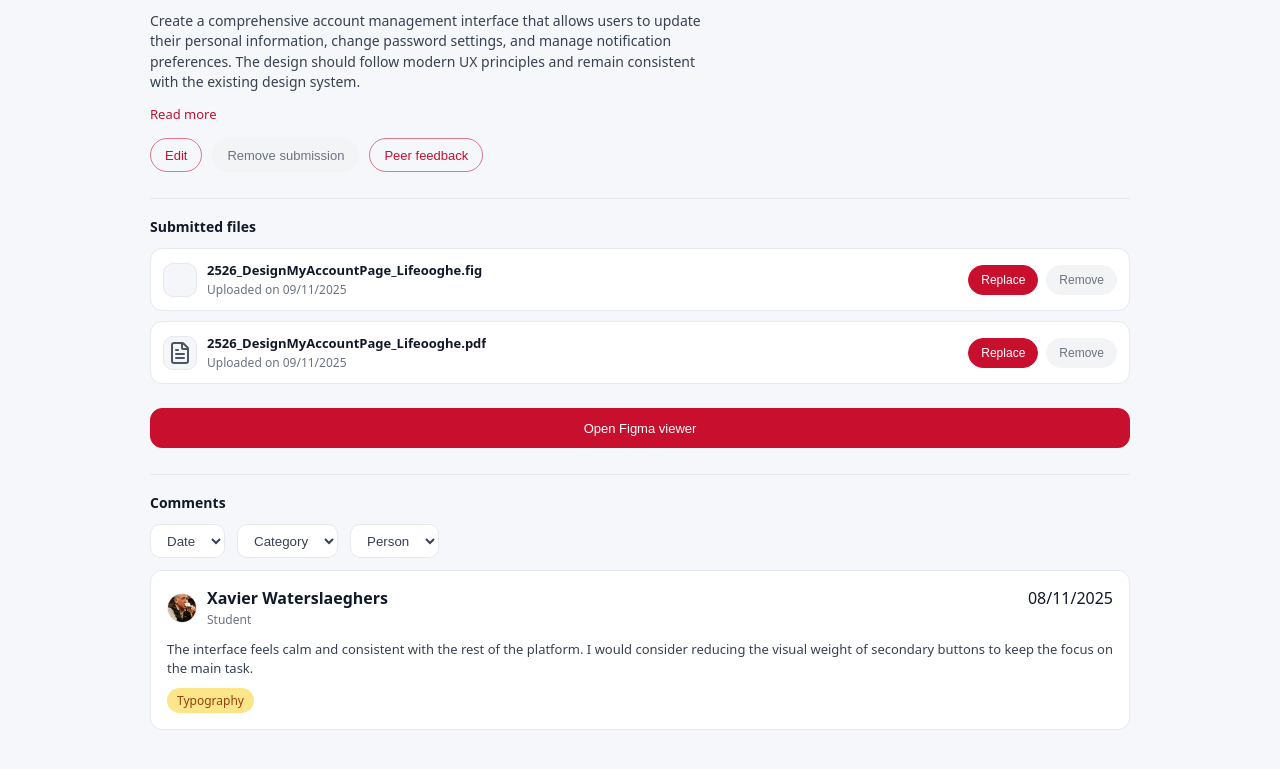
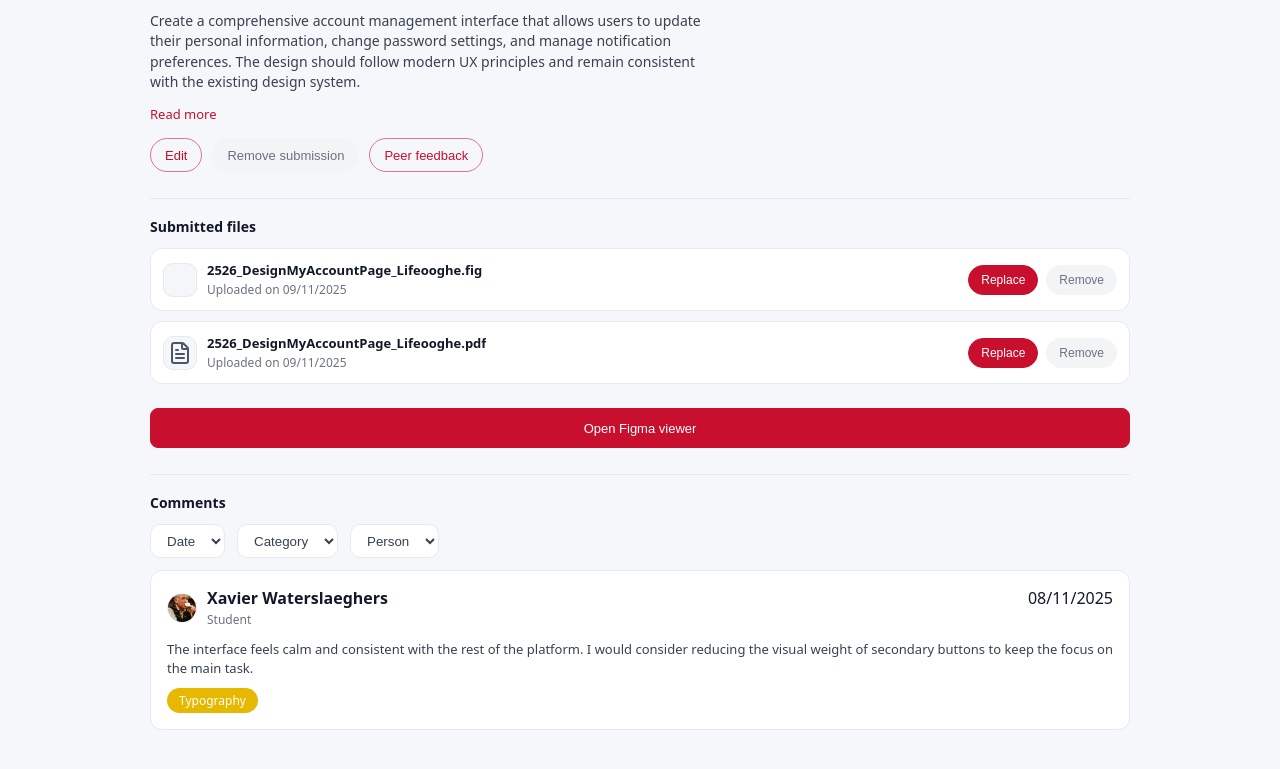
Before and after one commit to JIDcreations/UXUI-coding-digitap, a plain HTML site: page index.html in a window 1280 px wide. Shown: the part 169-938 px from the top of the page. Drawn offline with nearby package versions, Linux system fonts and the light colour scheme.

Commit message:
small changes in css

```diff
--- a/styles.css
+++ b/styles.css
@@ -170,7 +170,7 @@ h2{
 .btn.full{
   width: 100%;
   height: 40px;
-  border-radius: 12px;
+  border-radius: 8px;
   margin-top: 14px;
 }
 
@@ -181,7 +181,7 @@ h2{
   color: #fff;
 }
 .btn.primary:hover{
-  background: var(--black-hover);   /* Replace hover -> black */
+  background: var(--black-hover);
   border-color: var(--black-hover);
 }
 
@@ -202,7 +202,7 @@ h2{
   color: var(--muted);
 }
 .btn.remove:hover{
-  background: var(--red);          /* Remove hover -> red */
+  background: var(--red);
   border-color: var(--red);
   color: #fff;
 }
@@ -342,12 +342,13 @@ select{
 }
 
 .tag{
-  display:inline-block;
+  display: inline-block;
   font-size: 12px;
-  padding: 4px 10px;
-  border-radius: 999px;
-  background: #fde68a;
-  color: #92400e;
+  padding: 4px 12px;
+  border-radius: 16px;
+  background: #E6B800;
+  color: #ffffff;
+  font-weight: 500;
 }
 
 /* Responsive */
```
